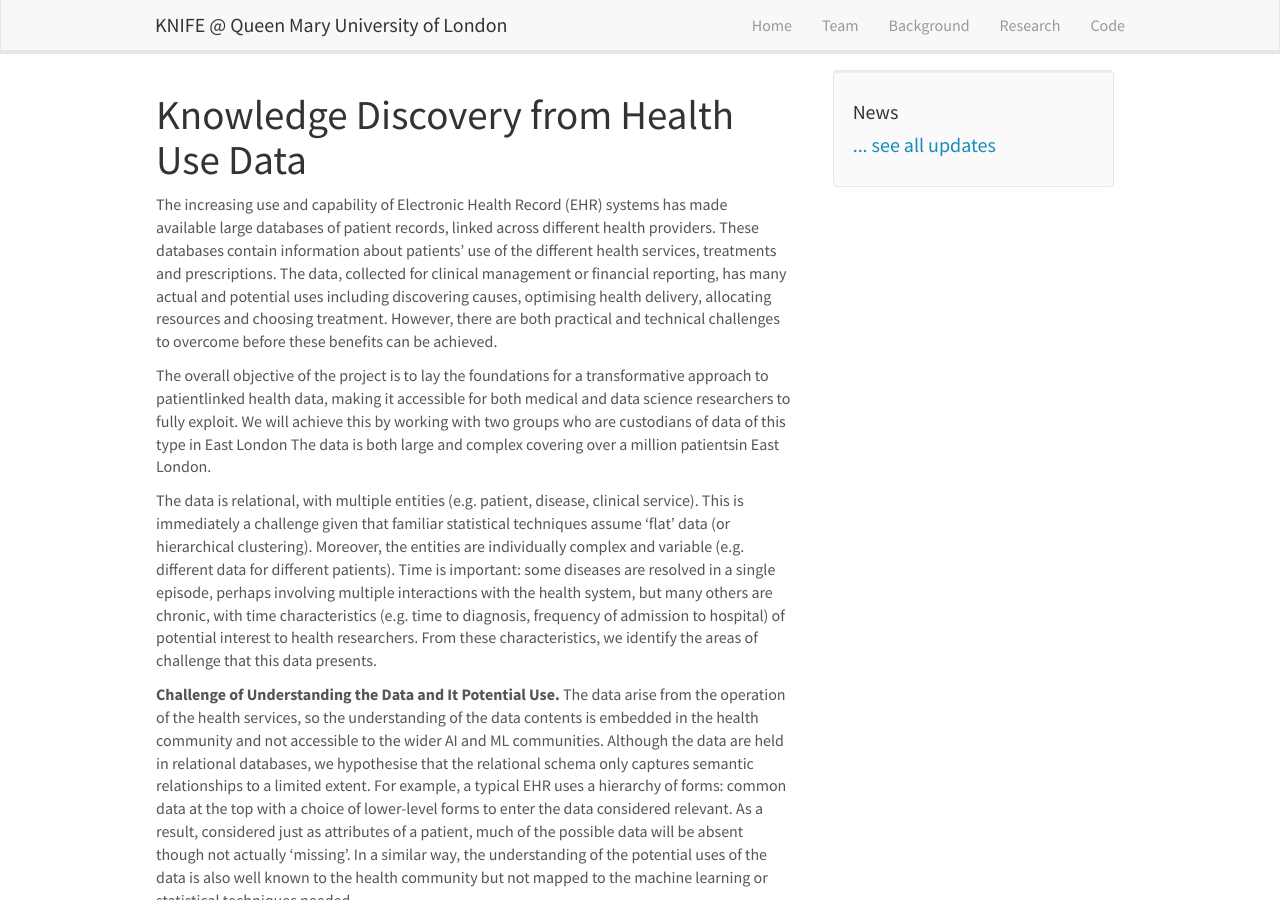
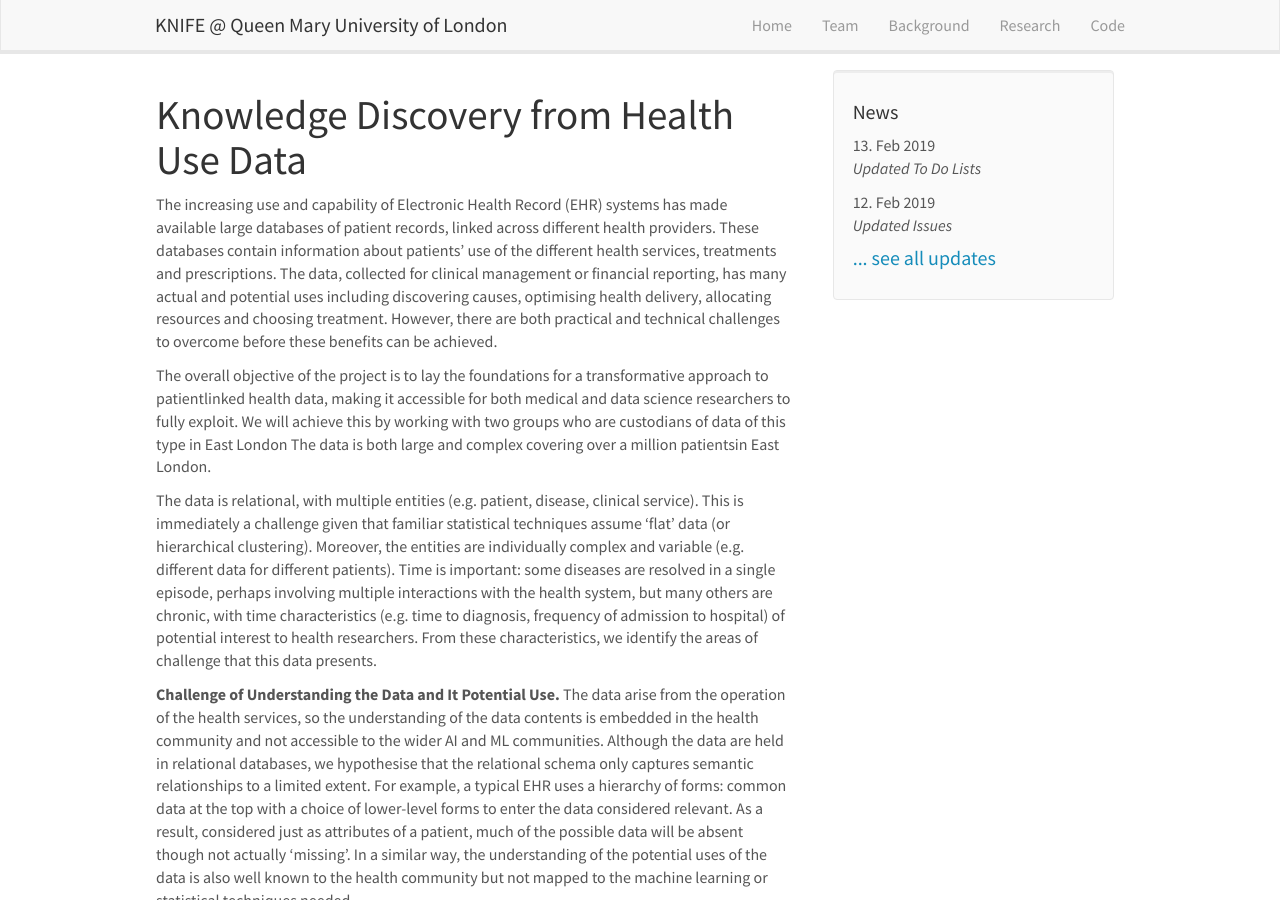
Before and after one commit to knifeqmul/knifeqmul.github.io, a Jekyll site: the page built from _pages/home.md, in a window 1280 px wide and 900 px high. Built offline with Jekyll 4.4.1, drawn with Linux system fonts in a browser that asks for light colours; nearby versions of some CDN libraries.

Commit message:
Update news.yml

```diff
--- a/_data/news.yml
+++ b/_data/news.yml
@@ -1,5 +1,8 @@
-# - date: 01. January 2019
-#   headline: "The inhomogeneous superfluid paper <a href='https://arxiv.org/abs/1901.00149'>is on arXiv</a>. <img src='/images/newspic/SFnews.png' class='img-responsive' style='max-width: 192px' />"
+- date: 13. Feb 2019
+  headline: "Updated To Do Lists"
+
+- date: 12. Feb 2019
+  headline: "Updated Issues"
 
 # - date: 13. December 2018
 #   headline: "Our paper about how to construct an STM is in <a href='https://aip.scitation.org/doi/10.1063/1.5064442'>Review of Scientific Instruments</a>. <img src='/images/newspic/DomeNews.png' class='img-responsive' style='max-width: 192px' />"
```
